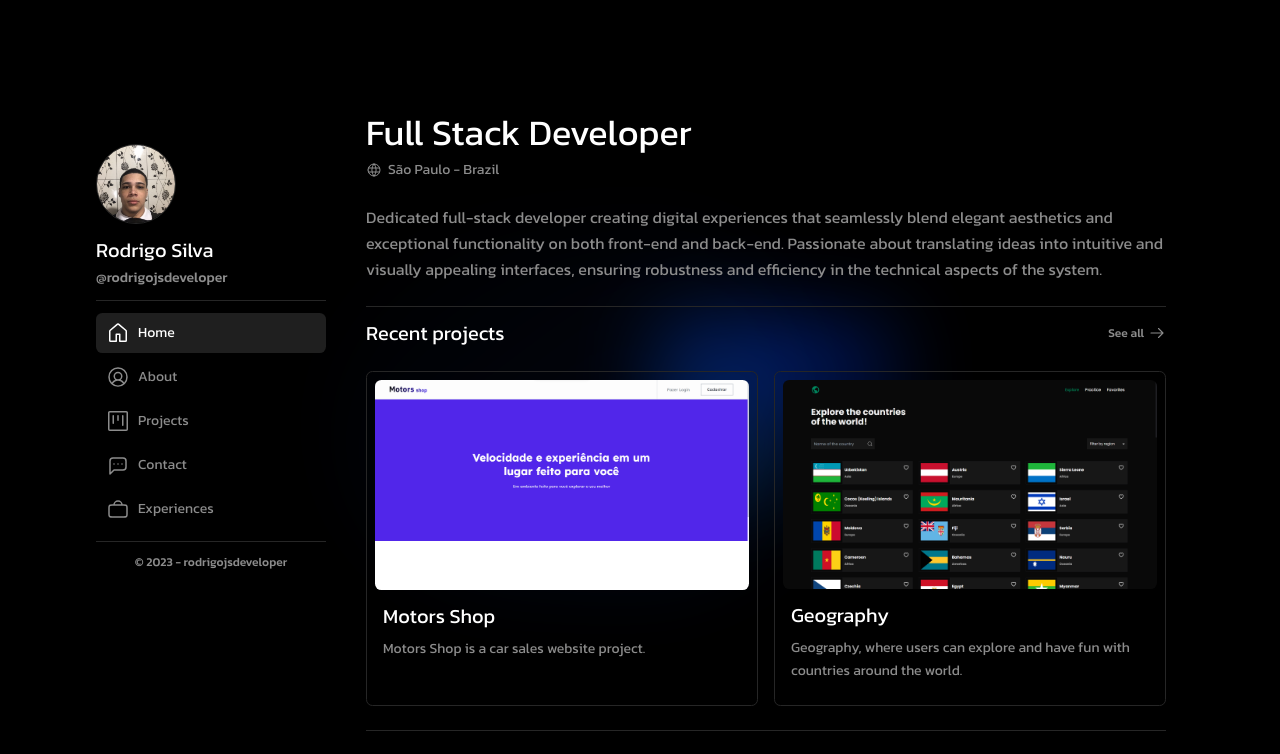
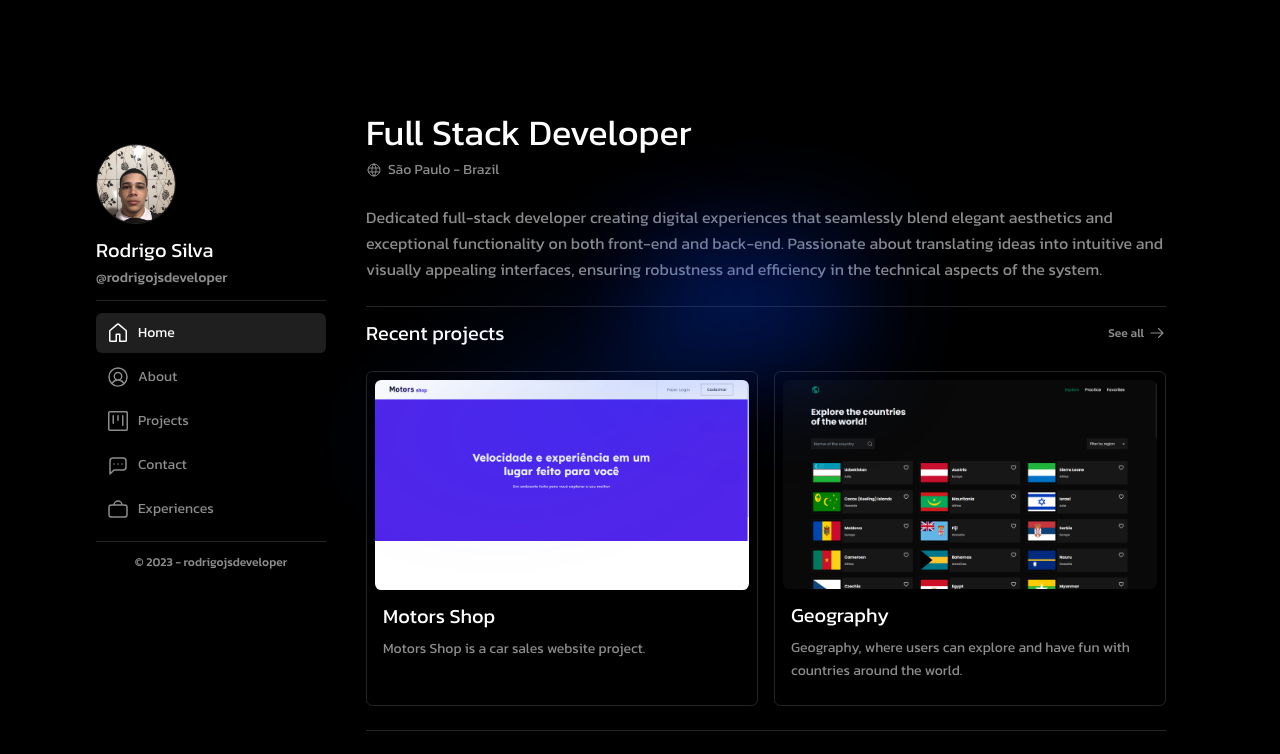
Before and after one commit to rodrigojsdeveloper/rodrigojs.dev, a Next.js app: page / in a window 1280 px wide. Shown: the top 754 px of the page. Built offline with nearby package versions, Linux system fonts and the light colour scheme.

Commit message:
style: adjust website background color

```diff
--- a/src/app/globals.css
+++ b/src/app/globals.css
@@ -71,3 +71,55 @@ a {
   color: rgb(1, 65, 255);
   background-color: rgba(1, 65, 255, 0.1);
 }
+
+.center {
+  display: flex;
+  justify-content: center;
+  align-items: center;
+  position: fixed;
+  padding: 4rem 0;
+
+  top: 30%;
+  left: 50%;
+}
+
+.center::before {
+  background: linear-gradient(
+    to bottom right,
+    rgba(1, 65, 255, 0),
+    rgba(1, 65, 255, 0),
+    rgba(1, 65, 255, 0.3)
+  );;
+  border-radius: 50%;
+  width: 480px;
+  height: 360px;
+  margin-left: -400px;
+}
+
+.center::after {
+  background: radial-gradient(rgba(1, 65, 255, 0.4), rgba(1, 65, 255, 0));
+  width: 240px;
+  height: 180px;
+  z-index: -1;
+}
+
+.center::before,
+.center::after {
+  content: '';
+  left: 50%;
+  position: absolute;
+  filter: blur(45px);
+  transform: translateZ(0);
+}
+
+
+@media (max-width: 700px) {
+  .center {
+    padding: 8rem 0 6rem;
+  }
+
+  .center::before {
+    transform: none;
+    height: 300px;
+  }
+}
--- a/src/app/layout.tsx
+++ b/src/app/layout.tsx
@@ -19,10 +19,8 @@ export const metadata: Metadata = {
 const RootLayout = ({ children }: PropsWithChildren) => {
   return (
     <html lang="en" className={`${kanit.variable} h-screen w-full font-kanit`}>
-      <body className="h-full max-lg:flex">
-        <div className="centralize-background relative z-[-1] mt-12 flex place-items-center before:absolute before:h-[300px] before:w-[480px] before:-translate-x-1/2 before:rounded-full before:bg-gradient-to-br before:from-transparent before:to-blue-700 before:opacity-10 before:blur-2xl before:content-[''] after:absolute after:-z-20 after:h-[180px] after:w-[240px] after:translate-x-1/3 after:bg-gradient-conic after:from-sky-900 after:via-[#0141ff] after:opacity-40 after:blur-2xl after:content-[''] before:lg:h-[360px]">
-          <div className="relative drop-shadow-[0_0_0.3rem_#0141ff3] invert" />
-        </div>
+      <body className="h-full overflow-x-hidden">
+        <div className="center"></div>
 
         <main className="m-auto flex w-full max-w-6xl flex-row gap-x-10 px-8 pb-10 pt-28 max-lg:min-h-0 max-lg:justify-center max-lg:pb-5 max-lg:pt-24 max-sm:px-5">
           <Header />
--- a/src/components/Project.tsx
+++ b/src/components/Project.tsx
@@ -13,6 +13,7 @@ const Project = ({ project }: IProject) => {
           src={project.img}
           alt={project.title}
           className="rounded-def"
+          quality={100}
         />
 
         <div className="flex flex-col gap-y-2 px-2 py-3">
```
